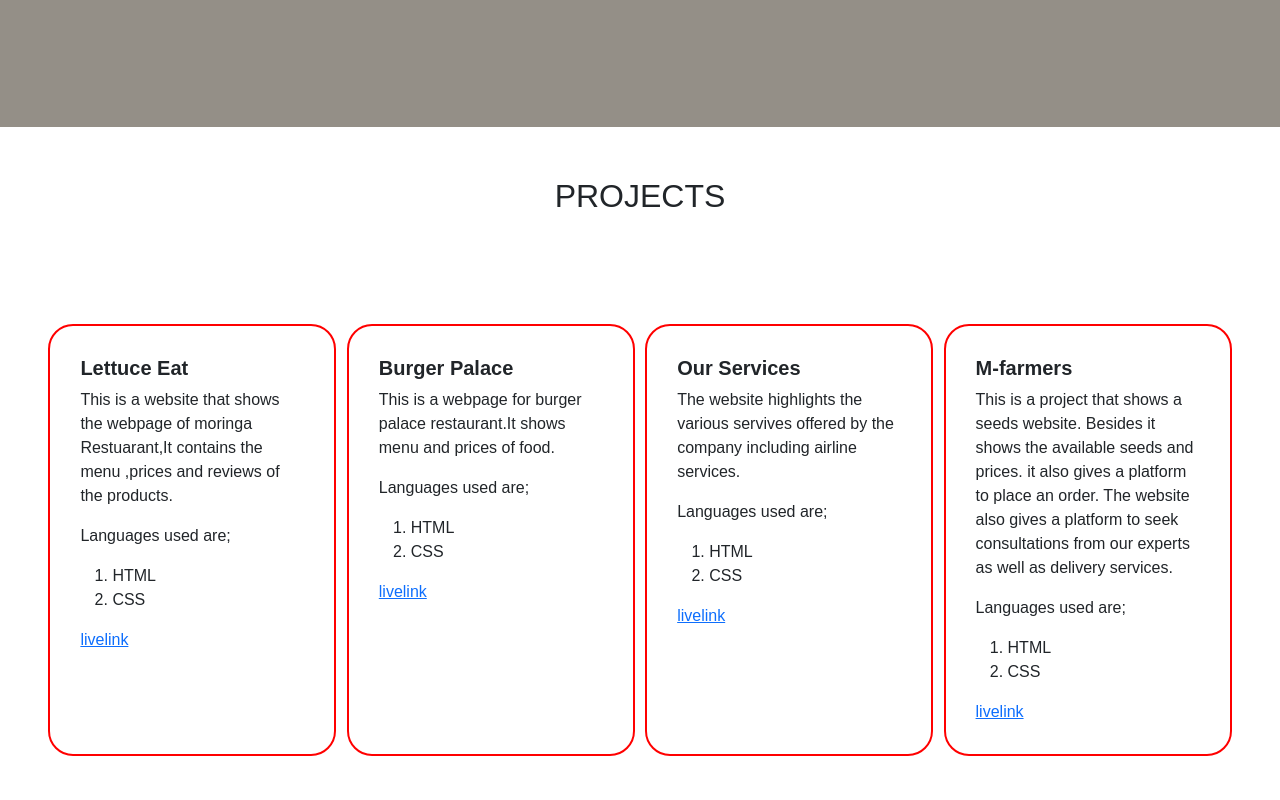
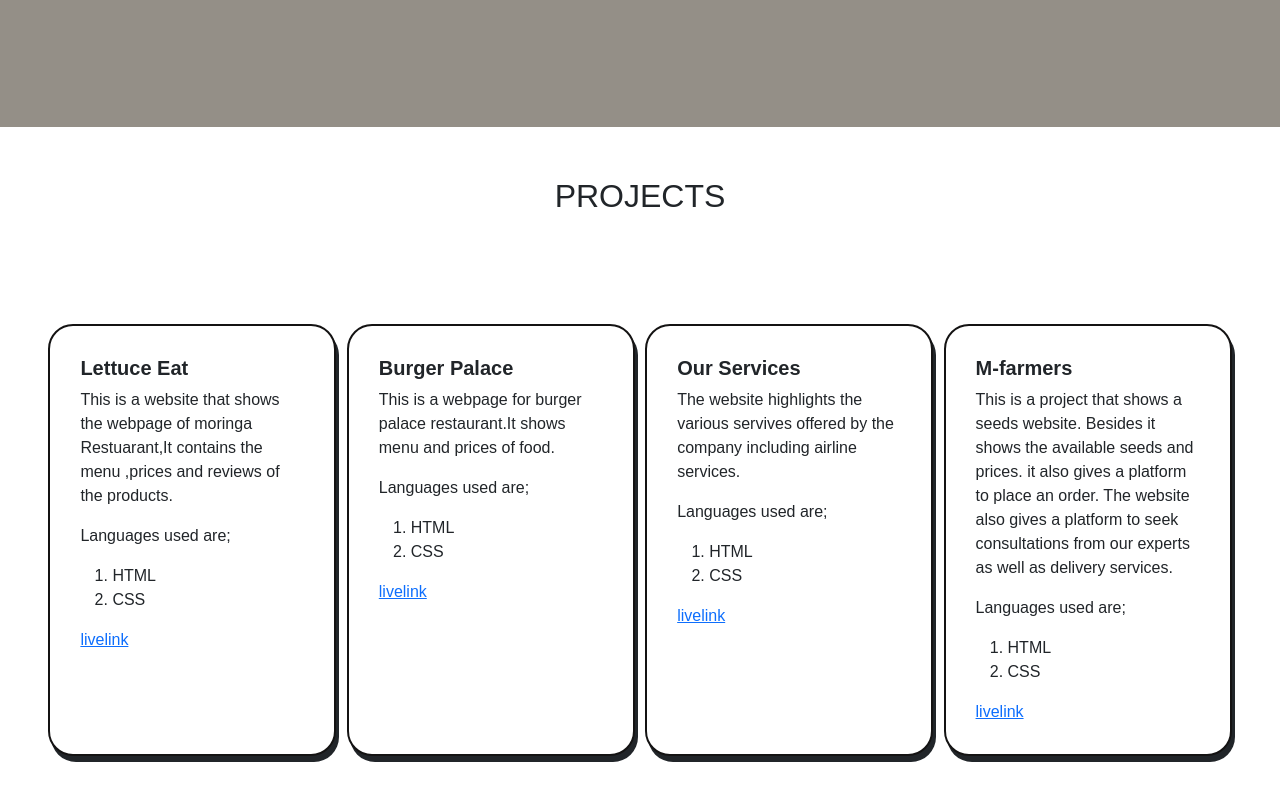
Before and after one commit to vyonna6519/-portfolio, a plain HTML site: page index.html in a window 1280 px wide. Shown: the part 901-1701 px from the top of the page. Drawn offline with nearby package versions, Linux system fonts and the light colour scheme.

Commit message:
added box shadow

```diff
--- a/style.css
+++ b/style.css
@@ -54,7 +54,6 @@ a:hover {
 
 .row{
     padding: 50px;
-    box-sizing: border-box;
     justify-content: space-evenly;
 }
 
@@ -65,6 +64,7 @@ a:hover {
 }
 .card{
     padding: 30px;
-    border: 2px solid red;
+    border: 2px solid rgb(20, 19, 19);
     border-radius: 25px;
+    box-shadow: 3px 6px;
 }
```
